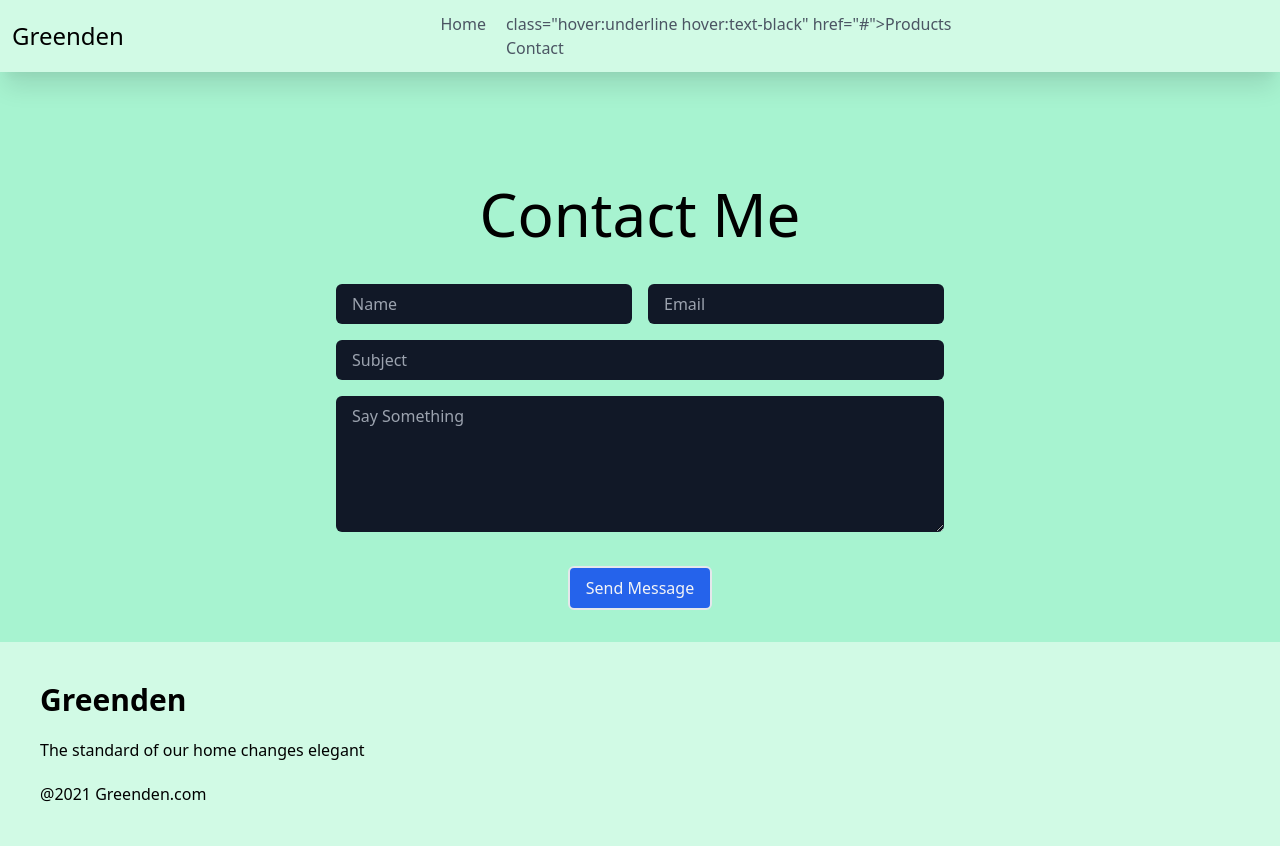
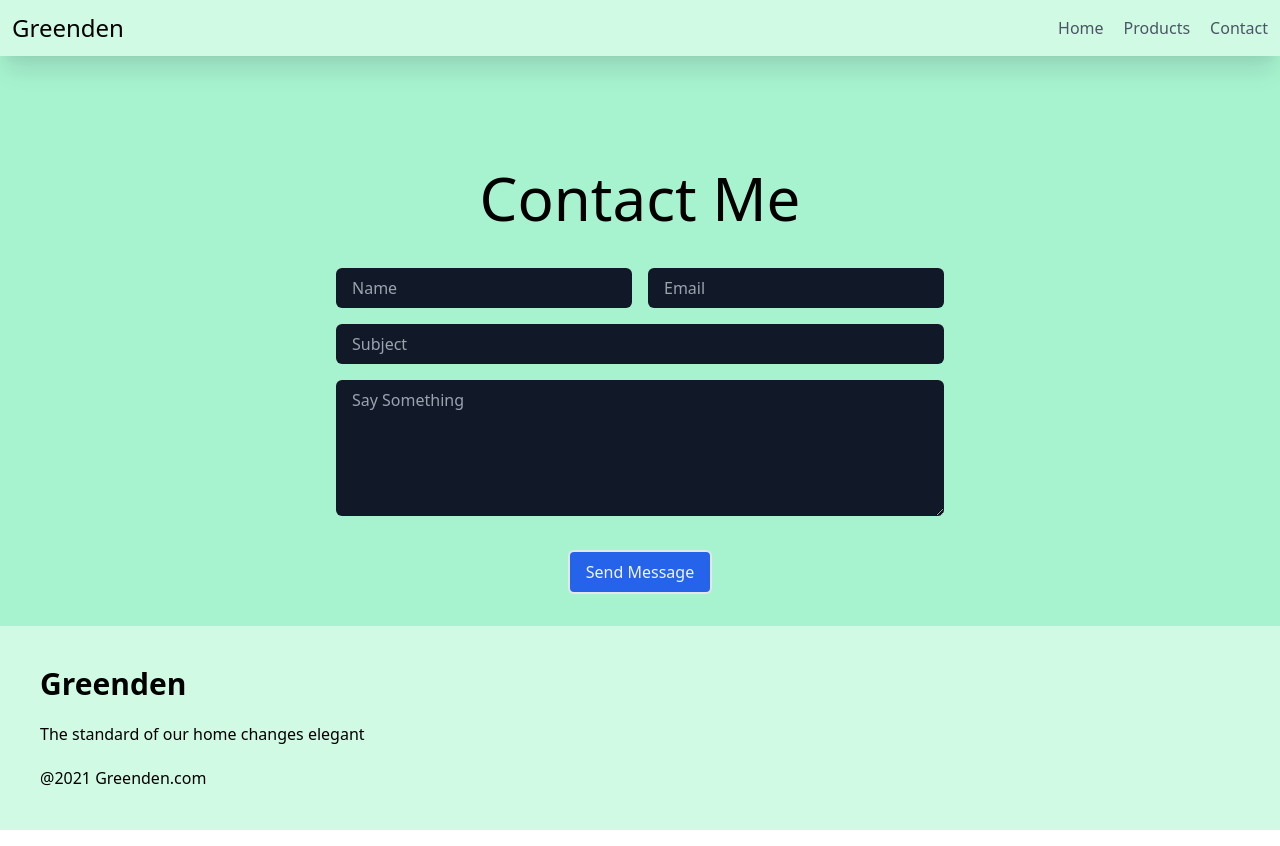
Before and after one commit to Ancy08/Ancy-Greenden-project, a plain HTML site: page contact.html in a window 1280 px wide. Drawn offline with nearby package versions, Linux system fonts and the light colour scheme.

Commit message:
Ancy Modified the contact file

```diff
--- a/contact.html
+++ b/contact.html
@@ -15,25 +15,26 @@ https://cdn.jsdelivr.net/npm/tailwindcss@2.2.19/dist/tailwind.min.css
     <!--Responsive Navbar-->
     <nav class="bg-green-100 p-3 flex items-center justify-between shadow-xl sticky top-0 z-10">
         <h1 class="text-2xl">Greenden</h1>
-        <svg id= "menuicon" xmlns="http://www.w3.org/2000/svg" fill="none" viewBox="0 0 24 24" stroke-width="1.5" stroke="currentColor"
-            class="w-6 h-6 md:hidden">
+        <svg id="menuicon" xmlns="http://www.w3.org/2000/svg" fill="none" viewBox="0 0 24 24" stroke-width="1.5"
+            stroke="currentColor" class="w-6 h-6 md:hidden">
             <path stroke-linecap="round" stroke-linejoin="round" d="M3.75 6.75h16.5M3.75 12h16.5m-16.5 5.25h16.5" />
         </svg>
-
         <ul class="flex gap-5 text-gray-600 hidden md:flex ">
-            <li>
-            <a href="index.html" class="hover:underline  hover:text-black" href="#">Home</li>
-
-
-                <li a href="product.html"> class="hover:underline  hover:text-black" href="#">Products</li>
-
-            <li class="hover:underline hover:text-black" href="#">Contact</li>
+            <a href="index.html">
+                <li class="hover:underline  hover:text-black" href="index.html">Home</li>
+            </a>
+            <a href="product.html">
+                <li class="hover:underline  hover:text-black" href="product.html">Products</li>
+            </a>
+            <a href="contact.html">
+                <li class="hover:underline hover:text-black" href="contact.html">Contact</li>
+            </a>
         </ul>
-
 
     </nav>
     <!--side Navbar-->
-    <section id="sidenav" class="bg-green-100 fixed z-20 top-0 transition-all duration-1000" style="width: 50%;height: 100vh;right: -50%;">
+    <section id="sidenav" class="bg-green-100 fixed z-20 top-0 transition-all duration-1000"
+        style="width: 50%;height: 100vh;right: -50%;">
         <div class="text-right p-5">
             <p id="closenav" class="inline cursor-pointer">X</p>
         </div>
```
Lines whose indentation alone changed are shown as unchanged.
